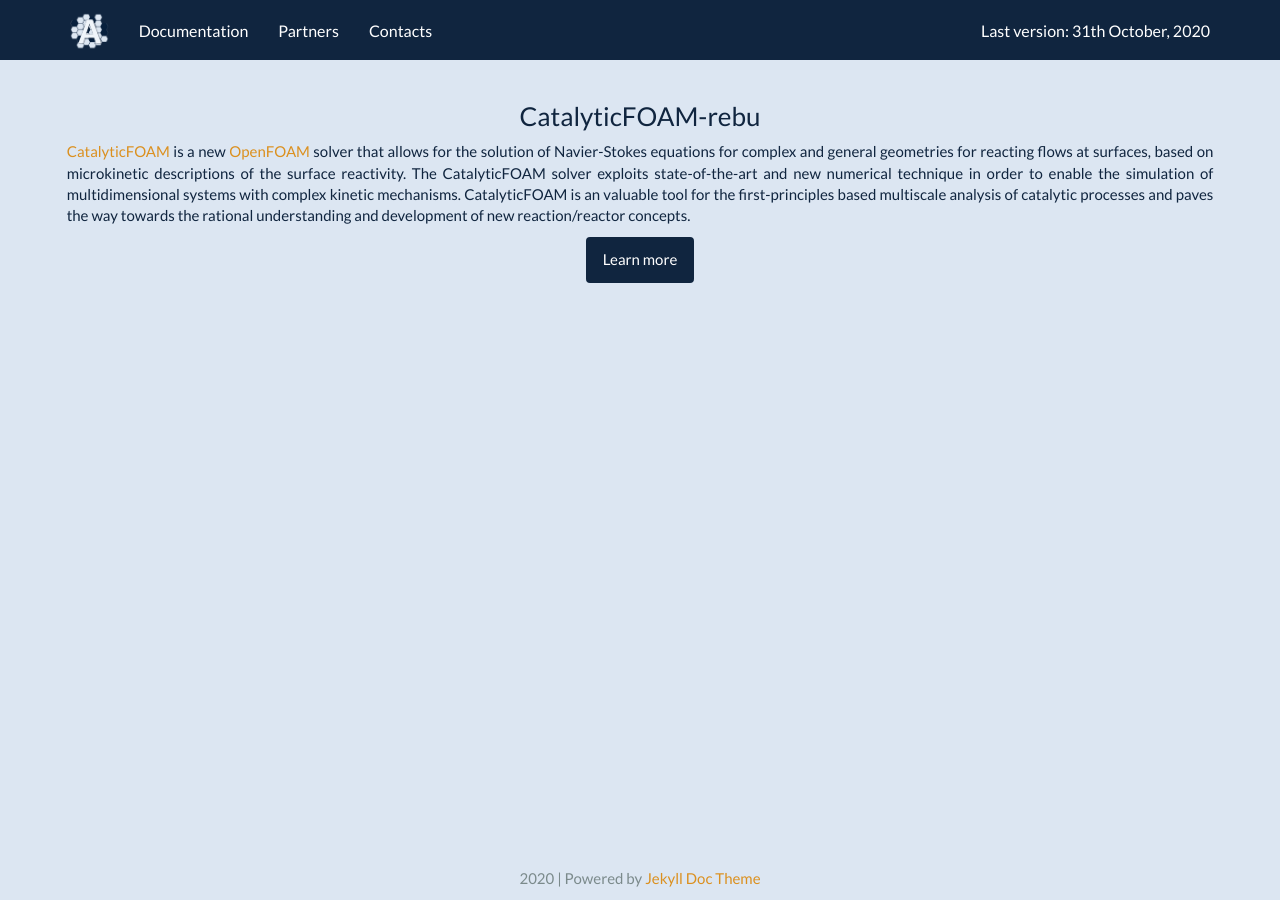
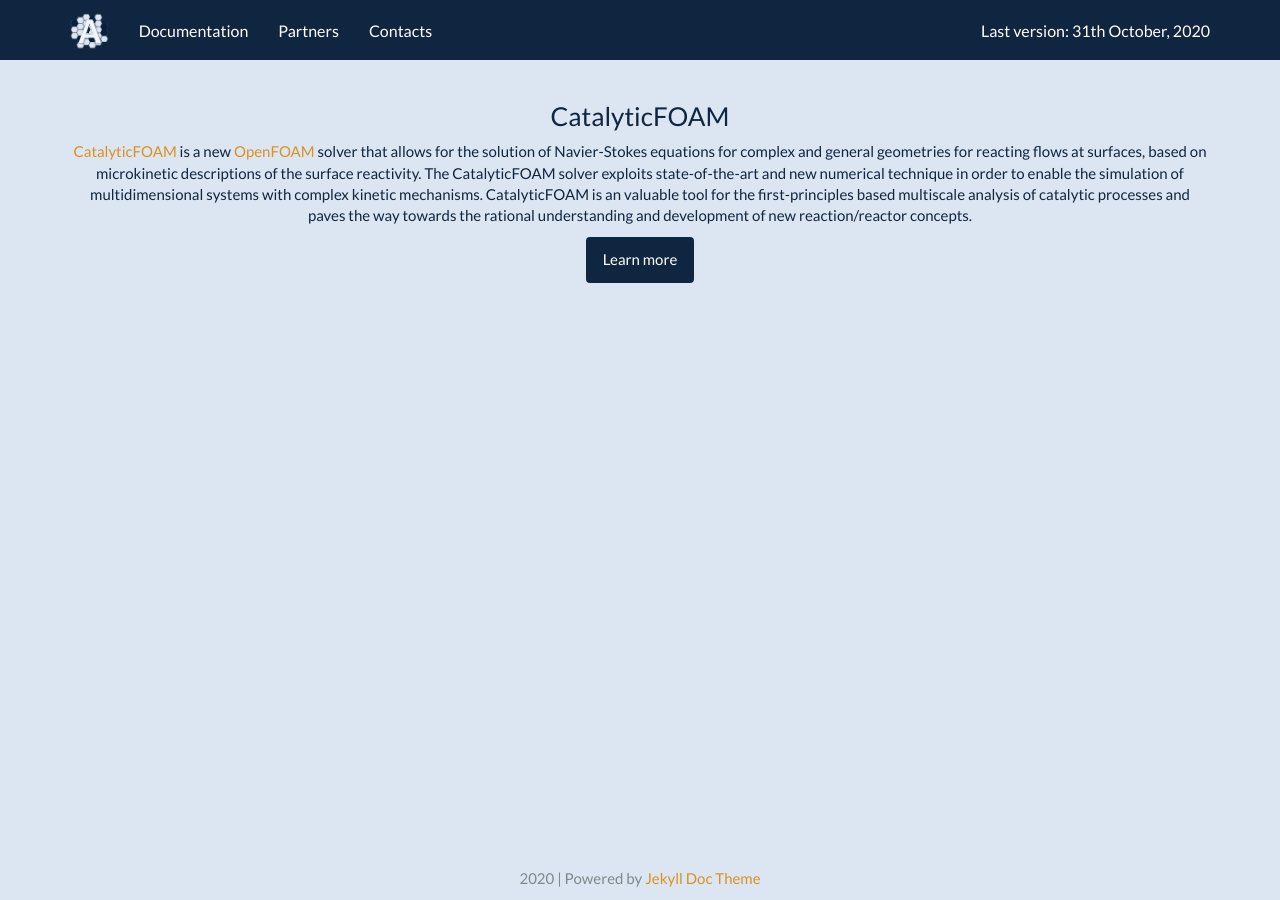
Before and after one commit to srebughini/ASALI, a Jekyll site: the page built from _pages/partners.md, in a window 1280 px wide. Built offline with Jekyll 4.4.1, drawn with Linux system fonts in a browser that asks for light colours.

Commit message:
Change p margins

```diff
--- a/_pages/partners.md
+++ b/_pages/partners.md
@@ -4,9 +4,8 @@
 ---
 
 <div class="row">
-    <h3 class="text-center">CatalyticFOAM-rebu<br></h3>
-    <p class="text-justify"><a href="http://www.catalyticfoam.polimi.it/">CatalyticFOAM</a> is a new <a href="https://openfoam.org/">OpenFOAM</a> solver that allows for the solution of Navier-Stokes equations for complex and general
-        geometries for reacting flows at surfaces, based on microkinetic descriptions of the surface reactivity. The CatalyticFOAM solver exploits state-of-the-art and new numerical technique in order to enable the simulation of multidimensional systems with complex kinetic mechanisms. CatalyticFOAM is an valuable tool for the first-principles based multiscale analysis of catalytic processes and paves the way towards the rational understanding and development of new reaction/reactor concepts.
+    <h3 class="text-center">CatalyticFOAM<br></h3>
+    <p class="text-center"><a href="http://www.catalyticfoam.polimi.it/">CatalyticFOAM</a> is a new <a href="https://openfoam.org/">OpenFOAM</a> solver that allows for the solution of Navier-Stokes equations for complex and general geometries for reacting flows at surfaces, based on microkinetic descriptions of the surface reactivity. The CatalyticFOAM solver exploits state-of-the-art and new numerical technique in order to enable the simulation of multidimensional systems with complex kinetic mechanisms. CatalyticFOAM is an valuable tool for the first-principles based multiscale analysis of catalytic processes and paves the way towards the rational understanding and development of new reaction/reactor concepts.
     </p>
     <p class="text-center">
         <a class="btn btn-primary btn" href="http://www.catalyticfoam.polimi.it/" role="button">Learn more</a>
--- a/_sass/bootstrap/_type.scss
+++ b/_sass/bootstrap/_type.scss
@@ -58,9 +58,9 @@
 p {
   //margin: 0 0 ($line-height-computed / 2);
   margin-top: 0;
-  margin-right: 1%;
+  margin-right: ($grid-gutter-width/2);
   margin-bottom: ($line-height-computed / 2);
-  margin-left: 1%;
+  margin-left: ($grid-gutter-width/2);
 }
 
 .lead {
```
Also changed, not shown: _pages/contacts.md (+2 -0 lines).
